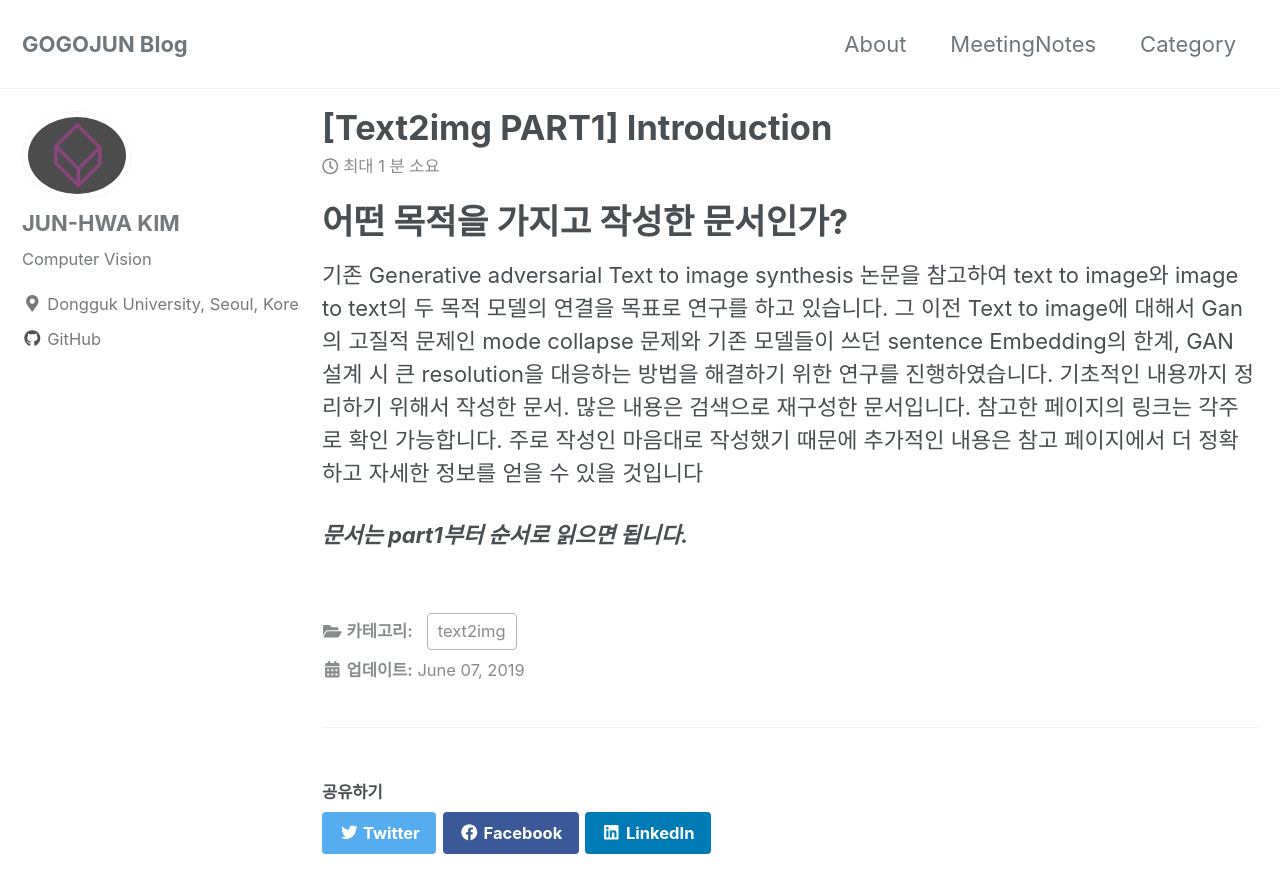
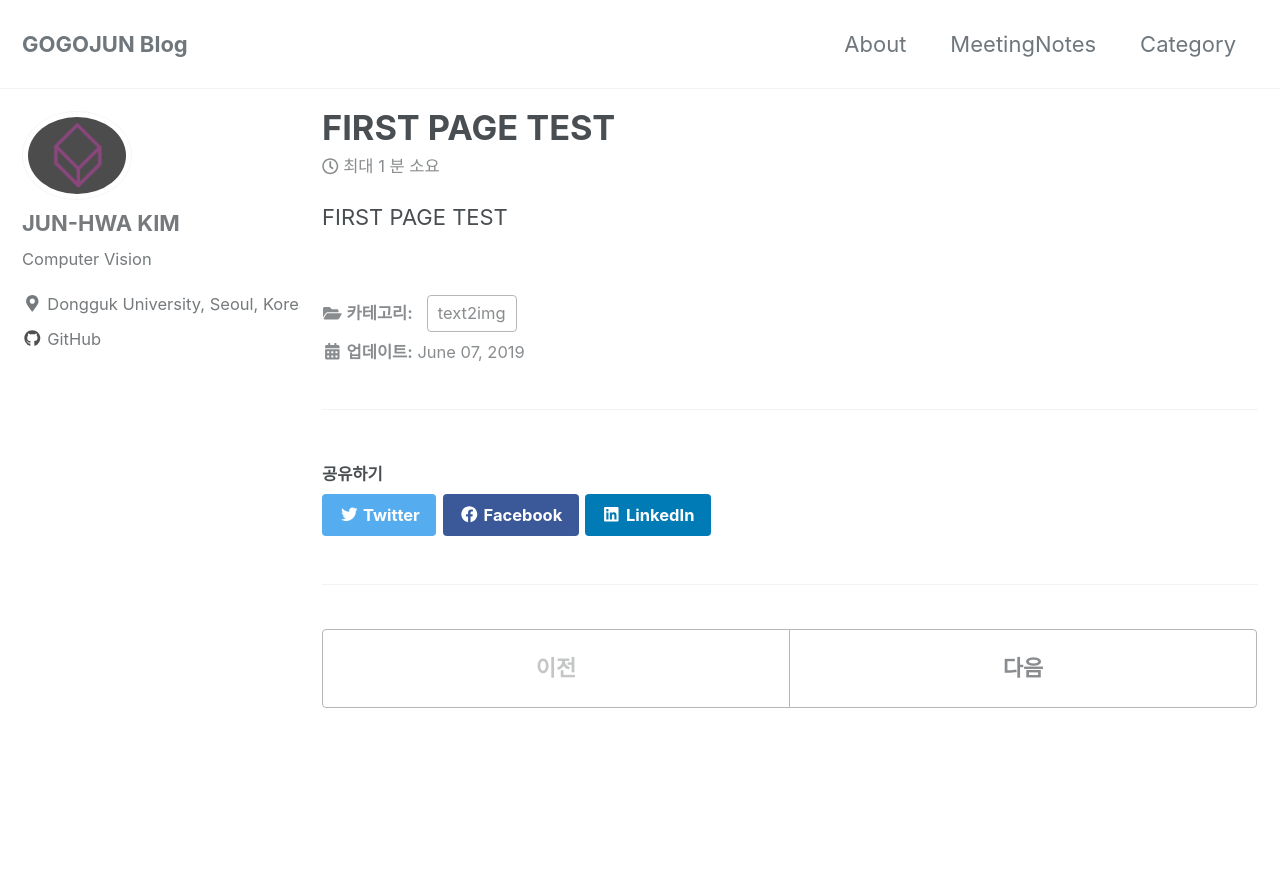
Before and after one commit to kjunhwa/kjunhwa-kjunhwa.github.io-, a Jekyll site: the page built from _posts/text2img/2019-06-07-introduction.md, in a window 1280 px wide and 900 px high. Shown: the top 893 px of the window. Built offline with Jekyll 4.4.1, drawn with Linux system fonts in a browser that asks for light colours; cached includes are drawn as plain includes; nearby versions of some CDN libraries.

Commit message:
Update 2019-06-07-introduction.md

```diff
--- a/_posts/text2img/2019-06-07-introduction.md
+++ b/_posts/text2img/2019-06-07-introduction.md
@@ -1,13 +1,9 @@
 ---
-title: "[Text2img PART1] Introduction"
-excerpt: "2019. 06. 07. text2img 소개"
+title: "FIRST PAGE TEST"
+excerpt: "2019. 06. 07. FIRST PAGE TEST"
 search: true
 categories:
   - text2img
 ---
 
-# 어떤 목적을 가지고 작성한 문서인가?
-
-기존 Generative adversarial Text to image synthesis 논문을 참고하여 text to image와 image to text의 두 목적 모델의 연결을 목표로 연구를 하고 있습니다. 그 이전 Text to image에 대해서 Gan의 고질적 문제인 mode collapse 문제와 기존 모델들이 쓰던 sentence Embedding의 한계, GAN 설계 시 큰 resolution을 대응하는 방법을 해결하기 위한 연구를 진행하였습니다. 기초적인 내용까지 정리하기 위해서 작성한 문서. 많은 내용은 검색으로 재구성한 문서입니다. 참고한 페이지의 링크는 각주로 확인 가능합니다. 주로 작성인 마음대로 작성했기 때문에 추가적인 내용은 참고 페이지에서 더 정확하고 자세한 정보를 얻을 수 있을 것입니다
-
-***문서는 part1부터 순서로 읽으면 됩니다.***
+FIRST PAGE TEST
```
